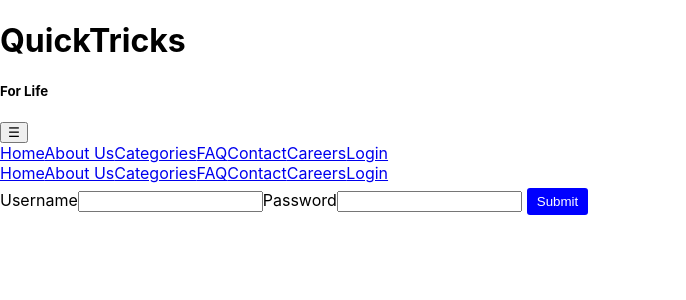
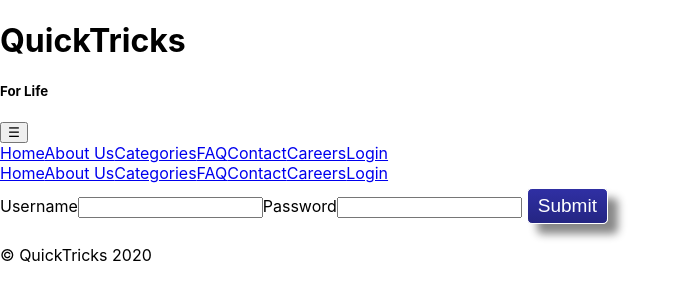
Before and after one commit to alexandercsierra/frontend, a React (Create React App) app in the folder quick-tips/: page / in a window 1280 px wide. Shown: the top 300 px of the page, without its empty margins (0-686 px from the left). Built offline with nearby package versions, Linux system fonts and the light colour scheme; the HTML template or start-up script is replaced by a standard one.

Commit message:
LoginForm.js:  was Form.js but changed it to LoginForm because will be merging with the other react file which also has a Form.js.  Footer.js:  added copyright.

```diff
--- a/quick-tips/src/App.js
+++ b/quick-tips/src/App.js
@@ -1,12 +1,14 @@
 import React from "react";
-import Form from "./components/Form";
+import Form from "./components/LoginForm";
 import Header from "./components/Header";
+import Footer from "./components/Footer";
 
 function App() {
   return (
     <div className="App">
       <Header />
       <Form />
+      <Footer />
     </div>
   );
 }
--- a/quick-tips/src/components/Footer.js
+++ b/quick-tips/src/components/Footer.js
@@ -0,0 +1,13 @@
+import React from "react";
+
+function Footer() {
+  return (
+    <>
+      <footer>
+        <p> © QuickTricks 2020</p>
+      </footer>
+    </>
+  );
+}
+
+export default Footer;
--- a/quick-tips/src/components/Form.js
+++ b/quick-tips/src/components/LoginForm.js
@@ -4,12 +4,17 @@ import * as yup from "yup";
 import styled from "styled-components";
 
 const Button = styled.button`
-  background: blue;
+  background: #2f2fa2;
   padding: 6px 10px;
   margin: 5px;
   border: none;
-  border-radius: 3px;
-  color: white;
+  border-radius: 5px;
+  color: #ffffff;
+  font-size: 19px;
+  display: inline-block;
+  box-shadow: 10px 10px 8px #888888;
+  border: 1px solid;
+  background: linear-gradient(to bottom, #2f2fa2 5%, #242582 100%);
 `;
 
 // yup help with validation
@@ -18,7 +23,7 @@ const formSchema = yup.object().shape({
   password: yup.string().required(),
 });
 
-function Form() {
+function LoginForm() {
   //   declare states and initialize to an object
   const [formState, setFormState] = useState({
     username: "",
@@ -125,4 +130,4 @@ function Form() {
   );
 }
 
-export default Form;
+export default LoginForm;
```
